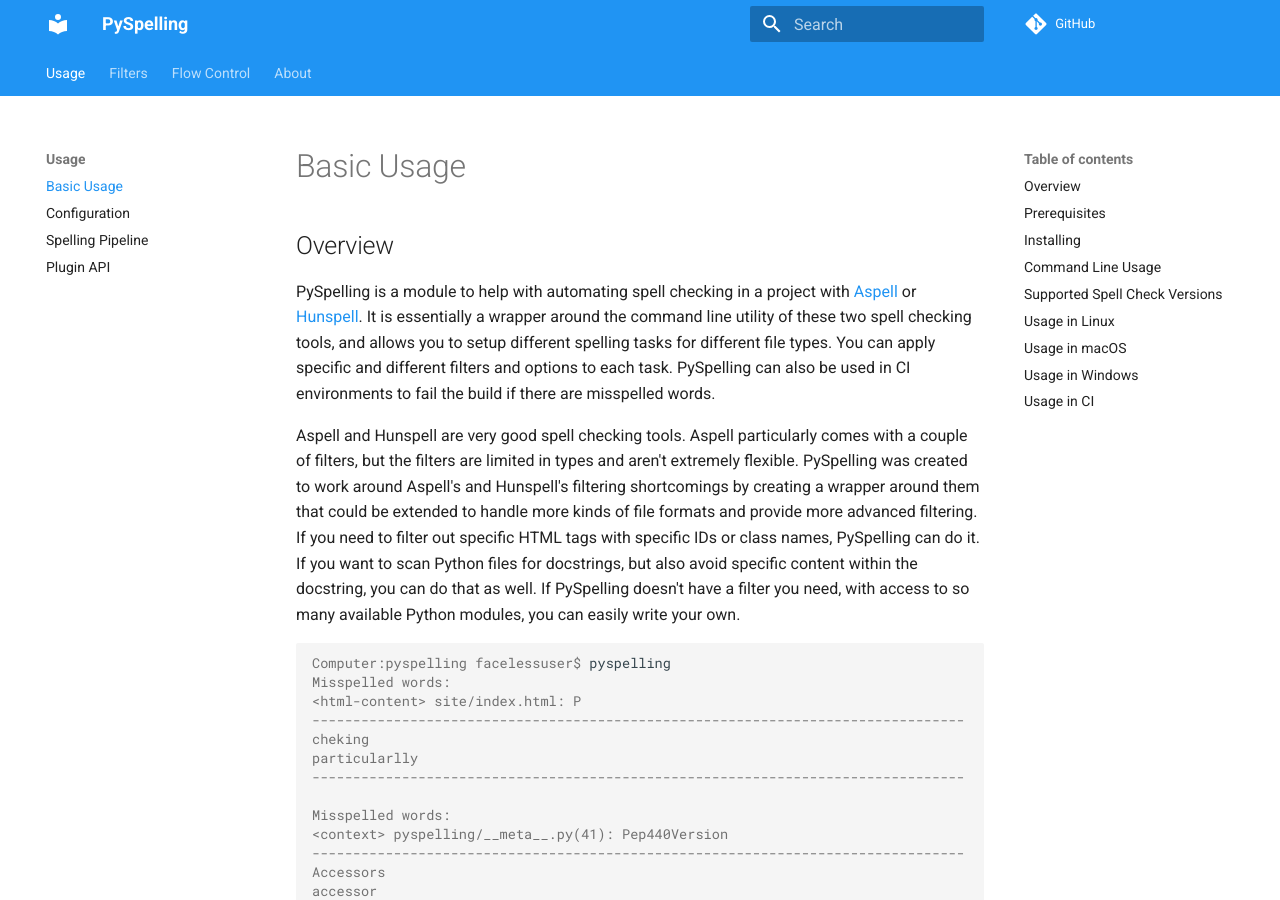
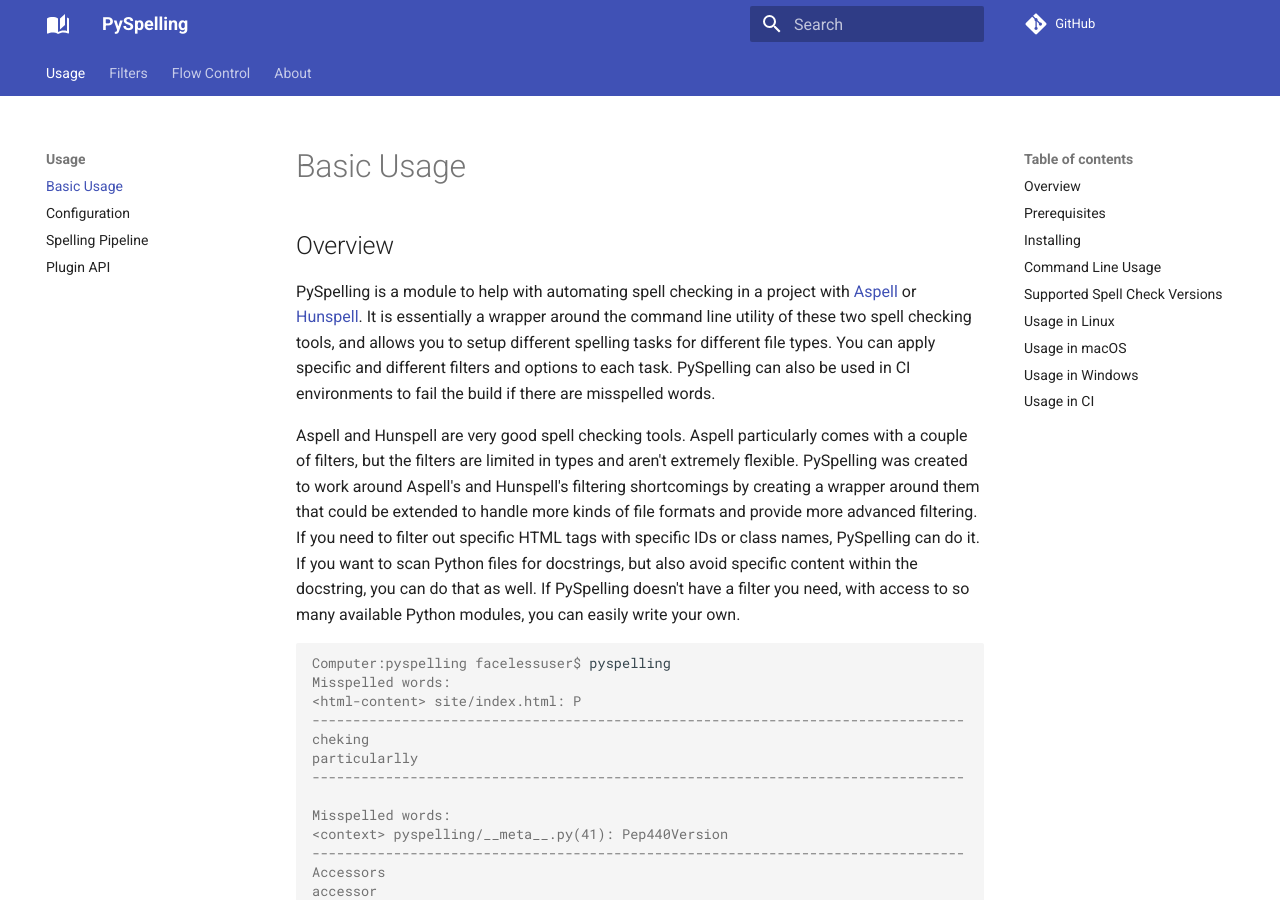
Before and after one commit to facelessuser/pyspelling, an MkDocs documentation site: the page built from docs/src/markdown/index.md, in a window 1280 px wide and 900 px high. Built offline with MkDocs 1.6.1 and Material for MkDocs 9.7.7, drawn with Linux system fonts in a browser that asks for light colours; comment, search, counter and statistics services are not loaded.

```diff
--- a/mkdocs.yml
+++ b/mkdocs.yml
@@ -11,9 +11,11 @@
 docs_dir: docs/src/markdown
 theme:
   name: material
+  icon:
+    logo: material/book-open-page-variant
   palette:
-    primary: blue
-    accent: blue
+    primary: drac-purple
+    accent: drac-purple
   font:
     text: Roboto
     code: Roboto Mono
```
